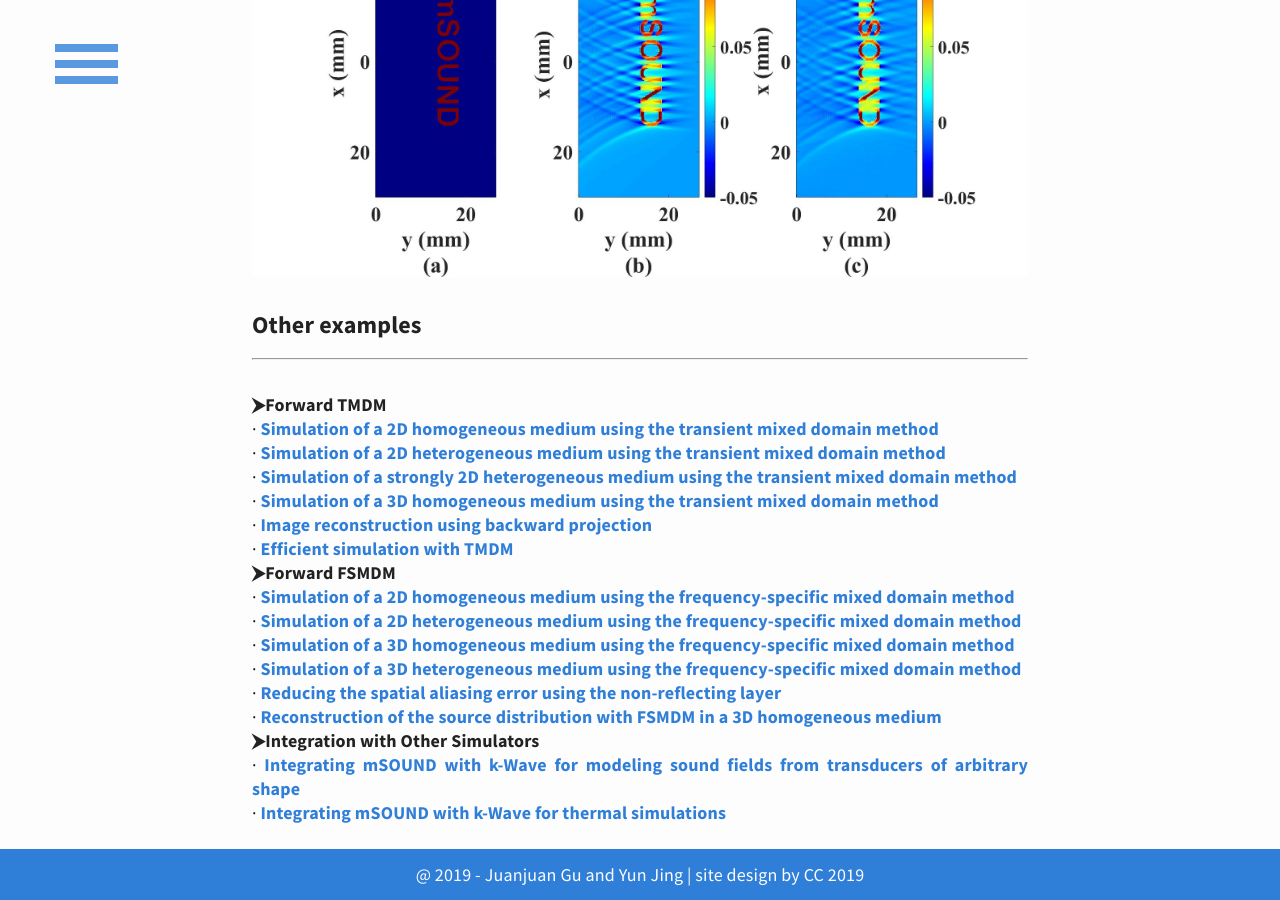
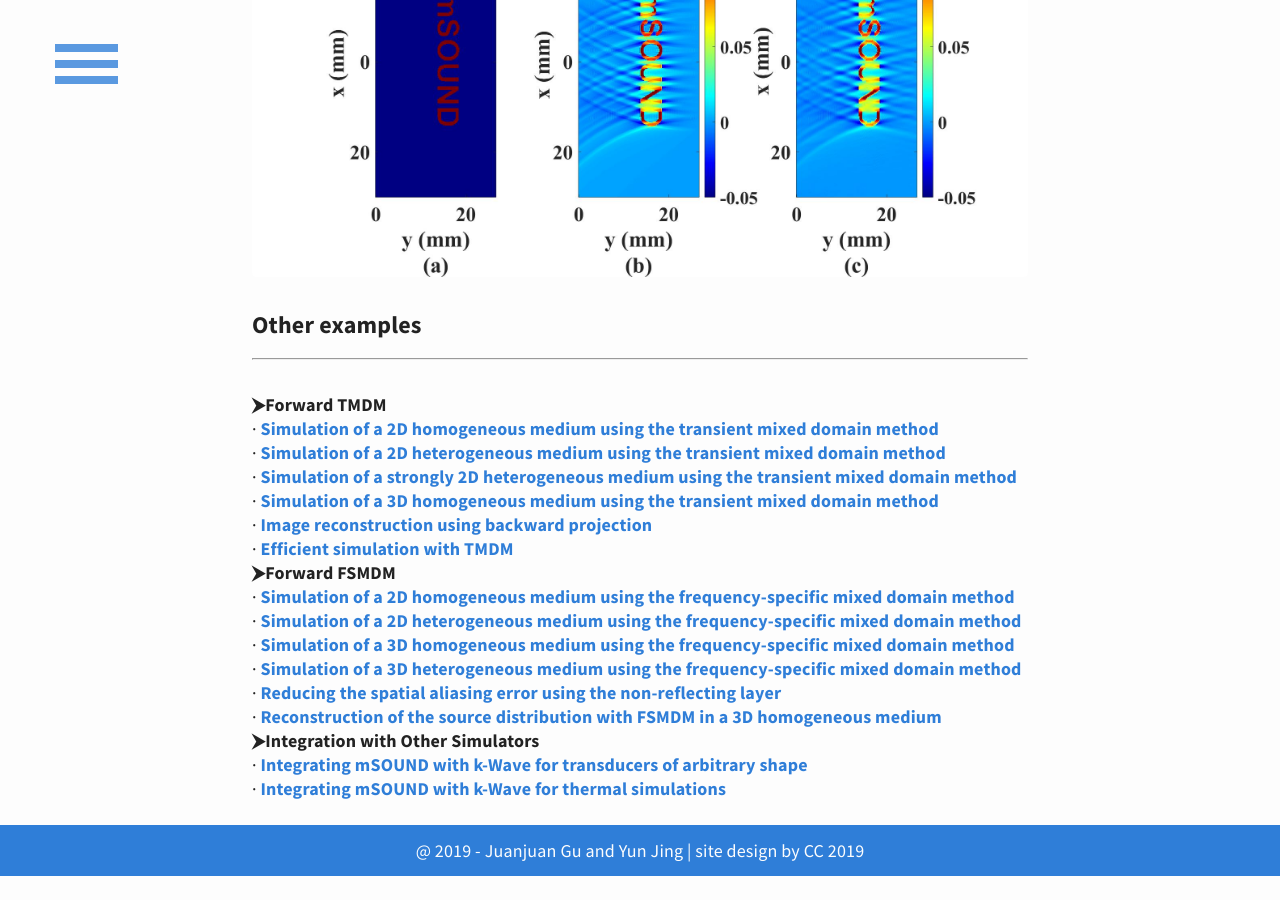
Before and after one commit to m-SOUND/mSOUND, a Jekyll site: the page built from _posts/2019-07-24-Backward_TMDM.html, in a window 1280 px wide and 900 px high, scrolled down 3380 px. Built offline with Jekyll 4.4.1, drawn with Linux system fonts in a browser that asks for light colours; after the commit the page ends 4256 px from its top, so only the background shows below that.

Commit message:
Update 2019-07-24-Backward_TMDM.html

```diff
--- a/_posts/2019-07-24-Backward_TMDM.html
+++ b/_posts/2019-07-24-Backward_TMDM.html
@@ -147,7 +147,7 @@ Figure. c shows the same source distribution with the backward projection in mSO
 
  <br><h7 style='font-weight:bold;'>&#11166;Integration with Other Simulators</h7>
  <br>&middot;<a href="https://m-sound.github.io/mSOUND/combine-k-Wave-TMDM">
-    Integrating mSOUND with k-Wave for modeling sound fields from transducers of arbitrary shape</a>
+    Integrating mSOUND with k-Wave for transducers of arbitrary shape</a>
  <br>&middot;<a href="https://m-sound.github.io/mSOUND/combine-k-Wave-diffusion">
     Integrating mSOUND with k-Wave for thermal simulations</a>
 </p>
```
